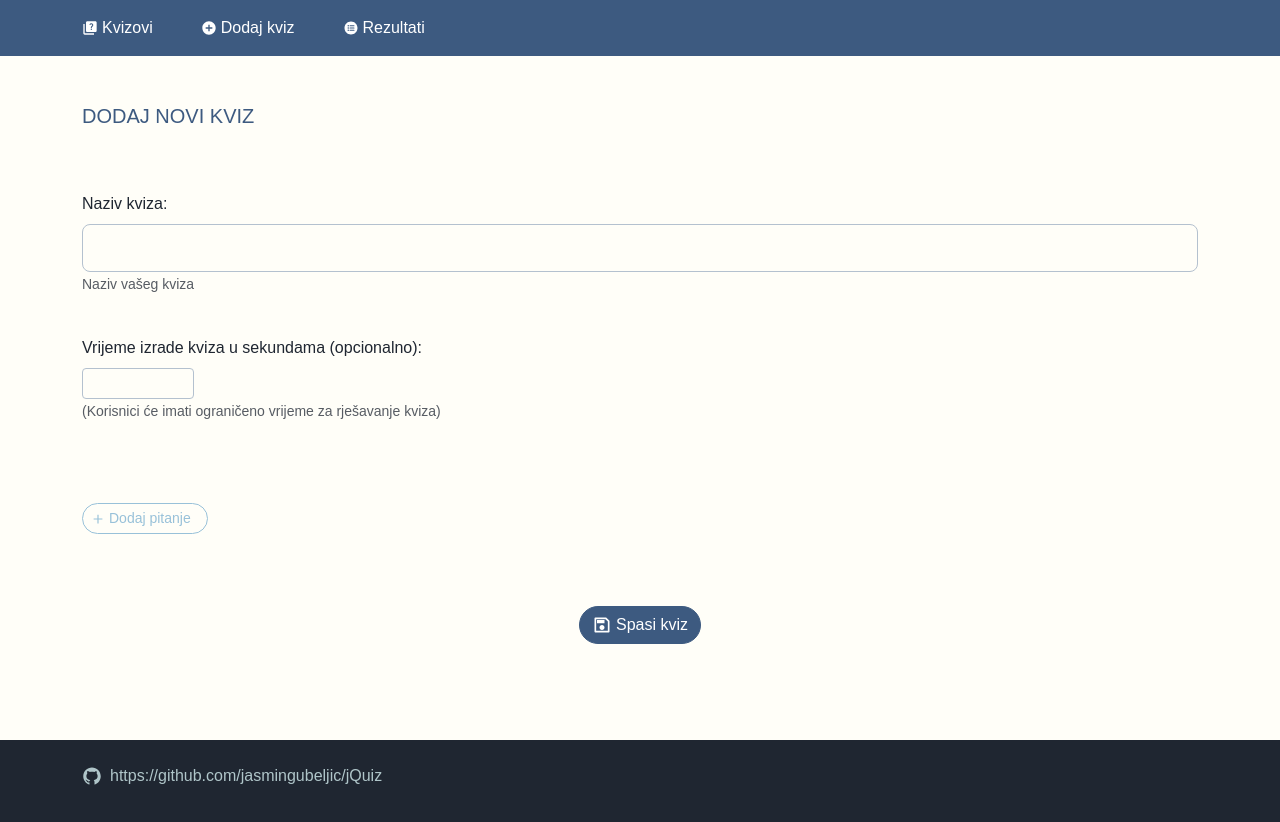
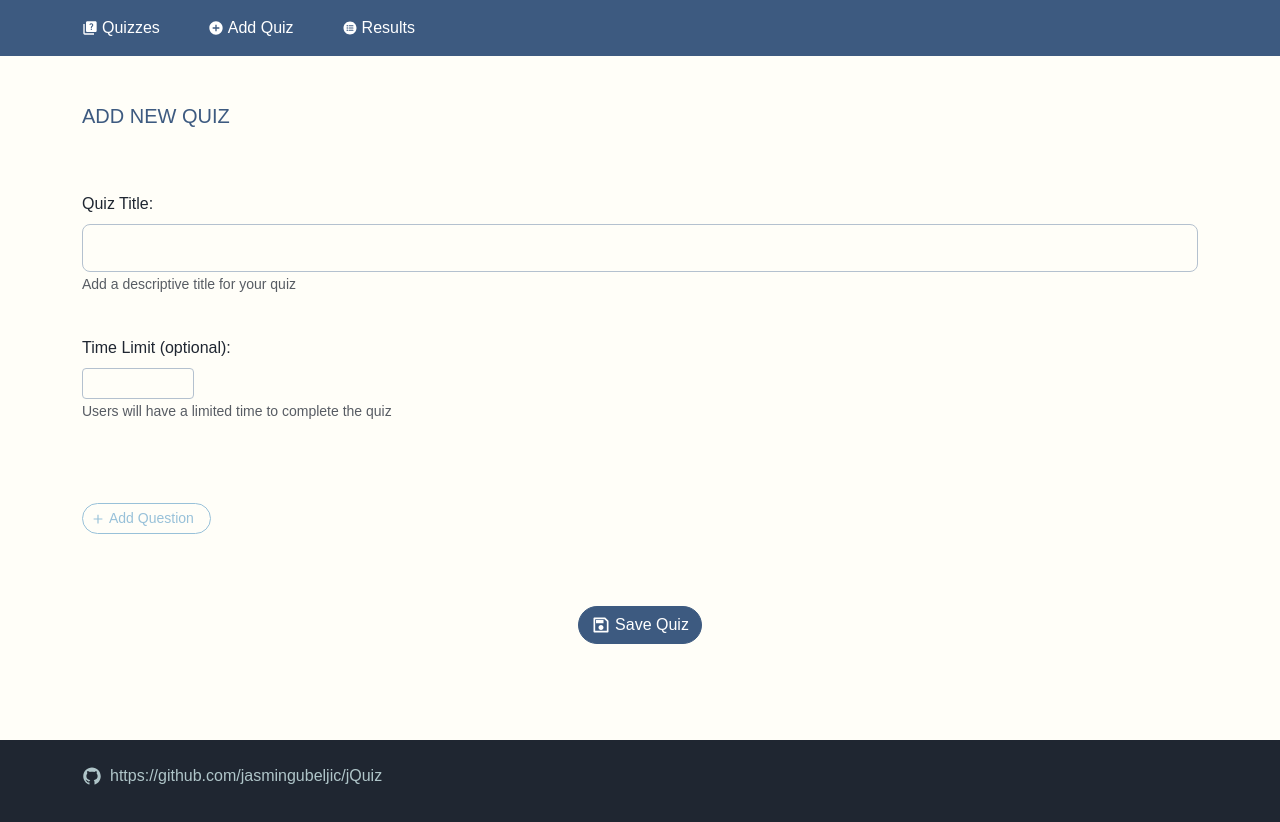
Before and after one commit to jasmingubeljic/jQuiz, a React (Vite) app: page /create in a window 1280 px wide. Shown: the top 822 px of the page. Built offline with nearby package versions, Linux system fonts and the light colour scheme; a web font is replaced by a local one.

Commit message:
feat: use English language

```diff
--- a/src/components/Navigation/Navigation.jsx
+++ b/src/components/Navigation/Navigation.jsx
@@ -11,13 +11,13 @@ export default function Navigation() {
         <Col>
           <Stack direction="horizontal" className="gap-4 gap-md-5">
             <Link to="/" className="text-white text-decoration-none d-flex align-items-center gap-1">
-              <MdQuiz /> Kvizovi
+              <MdQuiz /> Quizzes
             </Link>
             <Link to="/create" className="text-white text-decoration-none d-flex align-items-center gap-1">
-              <MdAddCircle /> Dodaj kviz
+              <MdAddCircle /> Add Quiz
             </Link>
             <Link to="/scores" className="text-white text-decoration-none d-flex align-items-center gap-1">
-              <IoListCircle /> Rezultati
+              <IoListCircle /> Results
             </Link>
           </Stack>
         </Col>
--- a/src/components/NoQuizzesPlaceholder/NoQuizzesPlaceholder.jsx
+++ b/src/components/NoQuizzesPlaceholder/NoQuizzesPlaceholder.jsx
@@ -11,14 +11,14 @@ export default function NoQuizzesPlaceholder() {
   if (noQuizes) {
     return (
       <div className="d-flex flex-column h-100 mt-5">
-        <p className="text-center">Za rješavanje kviza neophodno je da dodate svoj prvi kviz</p>
+        <p className="text-center">In order to complete the quiz, you need to add your first quiz.</p>
         <Button
           onClick={() => {
             navigate("/create");
           }}
           className="mx-auto d-flex align-items-center gap-1"
         >
-          <IoMdAddCircleOutline /> Dodaj
+          <IoMdAddCircleOutline /> Add Quiz
         </Button>
       </div>
     );
--- a/src/components/QuestionManager/QuestionManager.jsx
+++ b/src/components/QuestionManager/QuestionManager.jsx
@@ -6,55 +6,55 @@ export default function QuestionManager({ isElementActive, onHide, onSubmit, onC
     <Modal show={isElementActive} size="lg" onHide={onHide}>
       <Form onSubmit={onSubmit}>
         <Modal.Header closeButton>
-          <Modal.Title>Dodaj pitanje</Modal.Title>
+          <Modal.Title>Add a Question</Modal.Title>
         </Modal.Header>
         <Modal.Body className="d-flex flex-column gap-3">
           <Form.Group className="mb-3">
             <Form.Control name="id" type="text" defaultValue={questionEditing ? questionEditing.id : ""} hidden={true} />
-            <Form.Label>Sadržaj pitanja:</Form.Label>
+            <Form.Label>Question Title:</Form.Label>
             <Form.Control required type="text" name="question" defaultValue={questionEditing ? questionEditing.question : ""} />
-            <Form.Text className="text-muted">(Pitanje treba da bude jasno)</Form.Text>
+            <Form.Text className="text-muted">Keep questions short and to the point, focusing only on the key information needed for clarity</Form.Text>
           </Form.Group>
 
           <Form.Group className="mb-3 d-flex flex-column gap-2">
-            <FloatingLabel controlId="floatingInput" label="Odgovor 1">
+            <FloatingLabel controlId="floatingInput" label="Answer 1">
               <Form.Control required type="text" name="answer_1" defaultValue={questionEditing ? questionEditing.answers[0] : ""}></Form.Control>{" "}
             </FloatingLabel>
-            <FloatingLabel controlId="floatingInput" label="Odgovor 2">
+            <FloatingLabel controlId="floatingInput" label="Answer 2">
               <Form.Control required type="text" name="answer_2" defaultValue={questionEditing ? questionEditing.answers[1] : ""}></Form.Control>
             </FloatingLabel>
-            <FloatingLabel controlId="floatingInput" label="Odgovor 3 (opcionalno)">
+            <FloatingLabel controlId="floatingInput" label="Answer 3 (optional)">
               <Form.Control type="text" name="answer_3" defaultValue={questionEditing ? questionEditing.answers[2] : ""}></Form.Control>
             </FloatingLabel>
-            <FloatingLabel controlId="floatingInput" label="Odgovor 4 (opcionalno)">
+            <FloatingLabel controlId="floatingInput" label="Answer 4 (optional)">
               <Form.Control type="text" name="answer_4" defaultValue={questionEditing ? questionEditing.answers[3] : ""}></Form.Control>
             </FloatingLabel>
           </Form.Group>
 
           <Form.Group className="mb-3">
-            <FloatingLabel controlId="floatingInput" label="Izaberi tačan odgovor pitanja">
+            <FloatingLabel controlId="floatingInput" label="Choose correct answer">
               <FormSelect
                 required
-                aria-label="Tačan odgovor"
+                aria-label="Correct Answer"
                 name="correctAnswerIndex"
                 defaultValue={questionEditing?.correctAnswerIndex ? questionEditing?.correctAnswerIndex : ""}
               >
                 <option value=""></option>
-                <option value="0">Odgovor 1</option>
-                <option value="1">Odgovor 2</option>
-                <option value="2">Odgovor 3</option>
-                <option value="3">Odgovor 4</option>
+                <option value="0">Answer 1</option>
+                <option value="1">Answer 2</option>
+                <option value="2">Answer 3</option>
+                <option value="3">Answer 4</option>
               </FormSelect>
             </FloatingLabel>
-            <Form.Text className="text-muted">(Tačan odgovor određen u ovom polju koristi se prilikom ocjenjivanja kviza)</Form.Text>
+            <Form.Text className="text-muted">The selected correct answer is used to calculate the result</Form.Text>
           </Form.Group>
         </Modal.Body>
         <Modal.Footer>
           <Button variant="secondary" onClick={onClose} className="px-3" size="sm">
-            Zatvori
+            Close
           </Button>
           <Button variant="primary" type="submit" className="px-3" size="sm">
-            Spasi izmjene
+            Save Question
           </Button>
         </Modal.Footer>
       </Form>
--- a/src/components/QuizManager/QuizManager.jsx
+++ b/src/components/QuizManager/QuizManager.jsx
@@ -38,9 +38,7 @@ export default function AddQuiz() {
       <Row>
         <Col>
           <Stack direction="horizontal" className="gap-3 align-items-center mb-5">
-            <h1 className="text-primary fw-regular fs-5 text-uppercase mb-3 m-auto ms-md-0">
-              {editMode ? `Uredi kviz (${quizById.title})` : "Dodaj novi kviz"}
-            </h1>
+            <h1 className="text-primary fw-regular fs-5 text-uppercase mb-3 m-auto ms-md-0">{editMode ? `Edit Quiz (${quizById.title})` : "Add New Quiz"}</h1>
             {editMode && (
               <Button
                 onClick={() => {
@@ -50,18 +48,18 @@ export default function AddQuiz() {
                 className="d-flex align-items-center gap-1 ms-auto"
                 size="sm"
               >
-                <RiDeleteBin6Line /> Izbriši kviz
+                <RiDeleteBin6Line /> Delete Quiz
               </Button>
             )}
           </Stack>
           <Form onSubmit={createQuiz} noValidate validated={formValidated} className="d-flex flex-column gap-4">
             <Form.Group className="mb-3">
-              <Form.Label>Naziv kviza:</Form.Label>
+              <Form.Label>Quiz Title:</Form.Label>
               <Form.Control required type="text" name="title" defaultValue={quizById ? quizById.title : ""} size="lg" />
-              <Form.Text className="text-muted">Naziv vašeg kviza</Form.Text>
+              <Form.Text className="text-muted">Add a descriptive title for your quiz</Form.Text>
             </Form.Group>
             <Form.Group className="mb-3">
-              <Form.Label>Vrijeme izrade kviza u sekundama (opcionalno):</Form.Label>
+              <Form.Label>Time Limit (optional):</Form.Label>
               <Form.Control
                 type="number"
                 name="quizDuration"
@@ -70,7 +68,7 @@ export default function AddQuiz() {
                 className={`${styles["quiz-duration"]}`}
                 size="sm"
               ></Form.Control>
-              <Form.Text className="text-muted">(Korisnici će imati ograničeno vrijeme za rješavanje kviza)</Form.Text>
+              <Form.Text className="text-muted">Users will have a limited time to complete the quiz</Form.Text>
             </Form.Group>
             <Stack gap={3} className="mb-3">
               {questions.map((q, index) => {
@@ -100,7 +98,7 @@ export default function AddQuiz() {
                           setIsElementActive(true);
                         }}
                       >
-                        <MdModeEdit /> Uredi
+                        <MdModeEdit /> Edit
                       </Button>
                       <Button
                         type="button"
@@ -123,11 +121,11 @@ export default function AddQuiz() {
               className="d-flex align-items-center gap-1 m-auto ms-md-0 pe-3"
               size="sm"
             >
-              <IoMdAdd /> Dodaj pitanje
+              <IoMdAdd /> Add Question
             </Button>
             <Stack className="col-md-5 mx-auto mt-2 mt-md-5 mb-5">
               <Button type="submit" className="mx-auto d-flex justify-content-center align-items-center gap-1">
-                <RiSave2Line className="fs-5" /> {!editMode ? "Spasi kviz" : "Spasi izmjene"}
+                <RiSave2Line className="fs-5" /> {!editMode ? "Save Quiz" : "Update Quiz"}
               </Button>
             </Stack>
           </Form>
--- a/src/components/QuizzesList/QuizzesList.jsx
+++ b/src/components/QuizzesList/QuizzesList.jsx
@@ -17,12 +17,12 @@ export default function QuizzesList({ sortedQuizzes }) {
             <div className="d-flex flex-column flex-md-row align-items-center gap-1 gap-md-3 m-auto ms-md-0">
               <h2 className="fs-5 m-0 text-primary">{q.title}</h2>
               <p className="text-muted m-0 opacity-50">
-                {q.questions.length} {q.questions.length > 1 ? "pitanja" : "pitanje"}
+                {q.questions.length} {q.questions.length > 1 ? "questions" : "question"}
               </p>
             </div>
             <div className="d-flex gap-2 align-items-center m-auto me-md-0">
               <Button variant="outline-primary" onClick={() => navigate(`/quiz/${q.id}`)} size="md" className="d-flex gap-1 align-items-center">
-                Pokreni
+                Start Quiz
               </Button>
               <Button
                 variant="text"
@@ -31,7 +31,7 @@ export default function QuizzesList({ sortedQuizzes }) {
                 className="text-primary d-flex gap-1 align-items-center"
               >
                 <MdModeEdit />
-                Uredi
+                Edit
               </Button>
             </div>
           </Stack>
--- a/src/components/SortBar/SortBar.jsx
+++ b/src/components/SortBar/SortBar.jsx
@@ -16,8 +16,8 @@ export default function SortBar({ onSortHandler }) {
         onChange={onSortHandler}
         className="text-primary mt-2 mt-md-5 mb-4 mb-md-5 d-flex flex-column flex-md-row gap-2 gap-md-3 justify-content-center"
       >
-        <Form.Check inline label="Sortiraj prema nazivu" name="group1" value="1" type="radio" />
-        <Form.Check inline label="Sortiraj prema broju pitanja" name="group1" value="2" type="radio" />
+        <Form.Check inline label="Sort by name" name="group1" value="1" type="radio" />
+        <Form.Check inline label="Sort by number of questions" name="group1" value="2" type="radio" />
       </Form>
     </>
   );
--- a/src/pages/QuizScoresPage/QuizScoresPage.jsx
+++ b/src/pages/QuizScoresPage/QuizScoresPage.jsx
@@ -10,7 +10,7 @@ export default function QuizScores() {
 
   return (
     <Container>
-      <h1 className="text-primary fw-regular fs-5 text-uppercase mb-3 m-auto ms-md-0">Pregled historije rezultata</h1>
+      <h1 className="text-primary fw-regular fs-5 text-uppercase mb-3 m-auto ms-md-0">Results</h1>
       <Stack gap={3}>
         {quizzesWithScore.map((q, index) => {
           return (
@@ -18,7 +18,7 @@ export default function QuizScores() {
               <div className="d-flex flex-column flex-md-row align-items-center gap-1 gap-md-3 m-auto ms-md-0">
                 <h2 className="fs-5 m-0 text-primary">{q.title}</h2>
                 <p className="text-muted m-0 opacity-50">
-                  {q.questions.length} {q.questions.length > 1 ? "pitanja" : "pitanje"}
+                  {q.questions.length} {q.questions.length > 1 ? "questions" : "question"}
                 </p>
               </div>
               <div>
@@ -35,7 +35,7 @@ export default function QuizScores() {
             </Stack>
           );
         })}
-        {quizzesWithScore.length === 0 && <p>Statistika kvizova će biti prikazana kada se prikupe podaci prilikom rješavanja kvizova.</p>}
+        {quizzesWithScore.length === 0 && <p>The quiz statistics will be displayed once data is collected during quiz completion.</p>}
       </Stack>
     </Container>
   );
```
